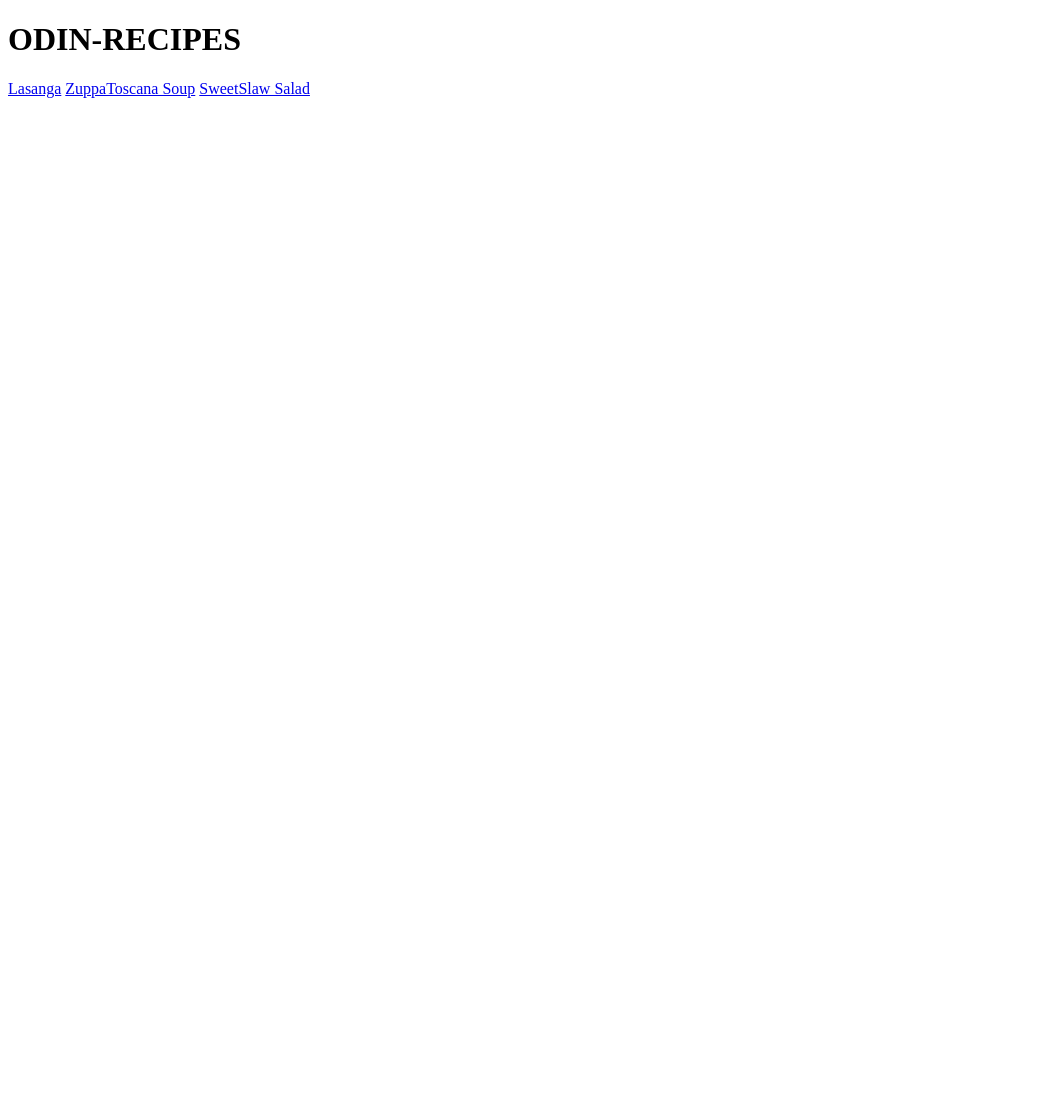
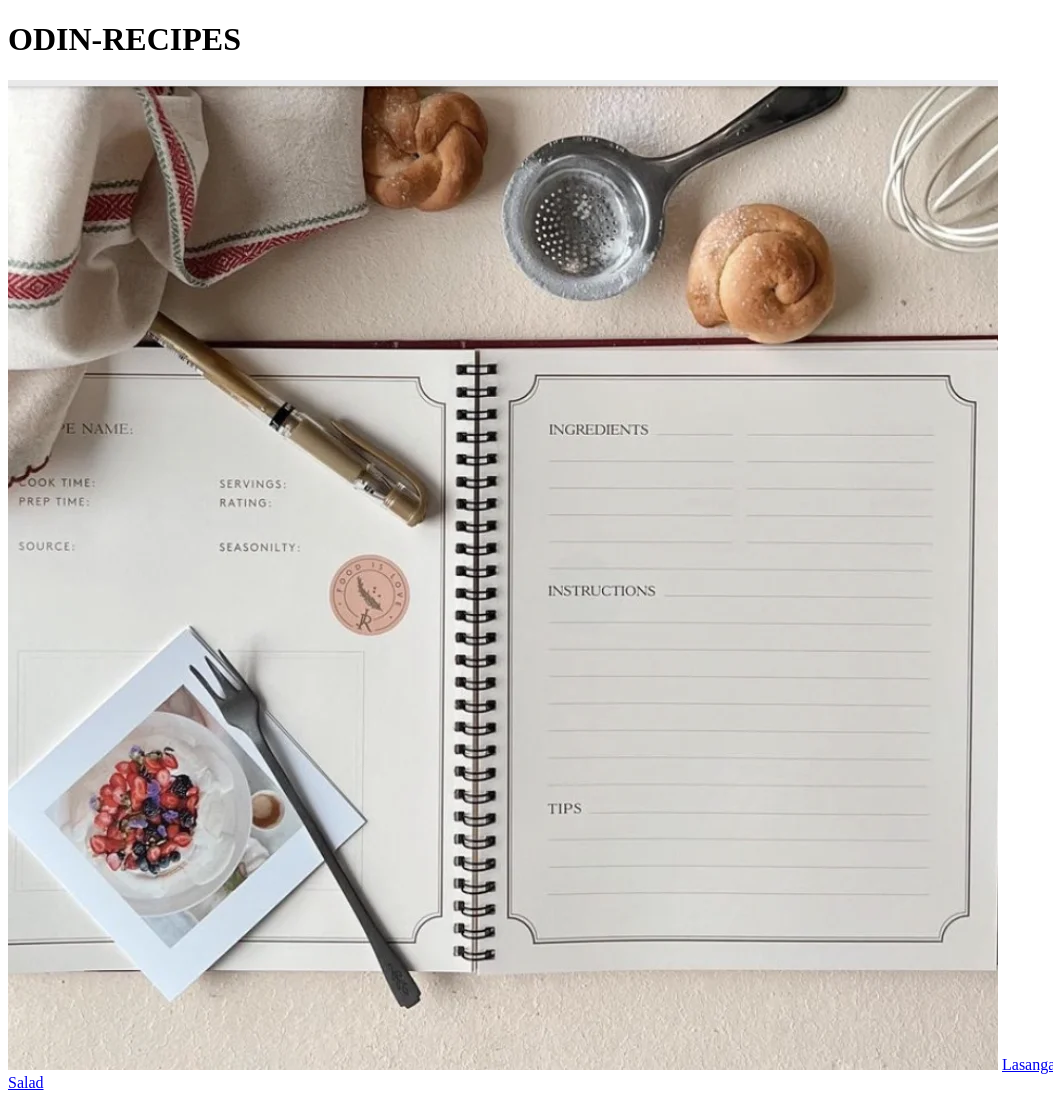
Before and after one commit to tufanzkan/odin-recipes, a plain HTML site: page index.html in a window 1280 px wide. Shown: the whole page, without its empty margins (0-1053 px from the left). Before the commit the page ends 800 px from the top, so only its background shows below. Drawn offline with Linux system fonts and the light colour scheme.

Commit message:
Add RecipeBook Image

```diff
--- a/index.html
+++ b/index.html
@@ -8,6 +8,7 @@
 </head>
 <body>
     <h1>ODIN-RECIPES</h1>
+    <img src="/images/recipebook.jpg">
     <a href="recipes/lasanga.html">Lasanga</a>
     <a href="recipes/zuppatoscana.html">ZuppaToscana Soup</a>
     <a href="recipes/sweetslaw.html">SweetSlaw Salad</a>
```
Also changed, not shown: images/recipebook.jpg (added).
